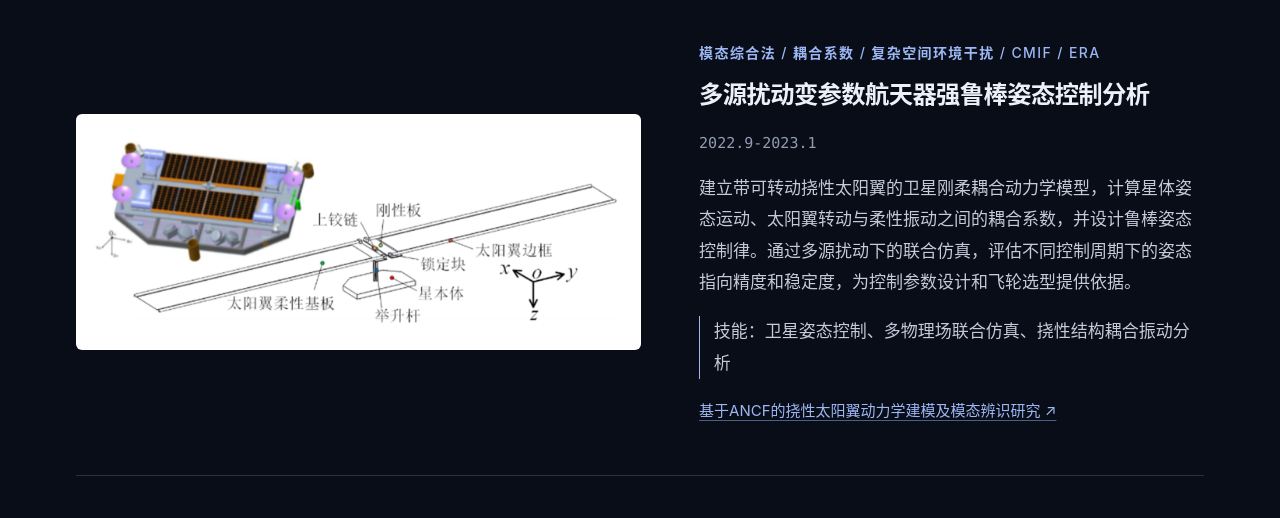
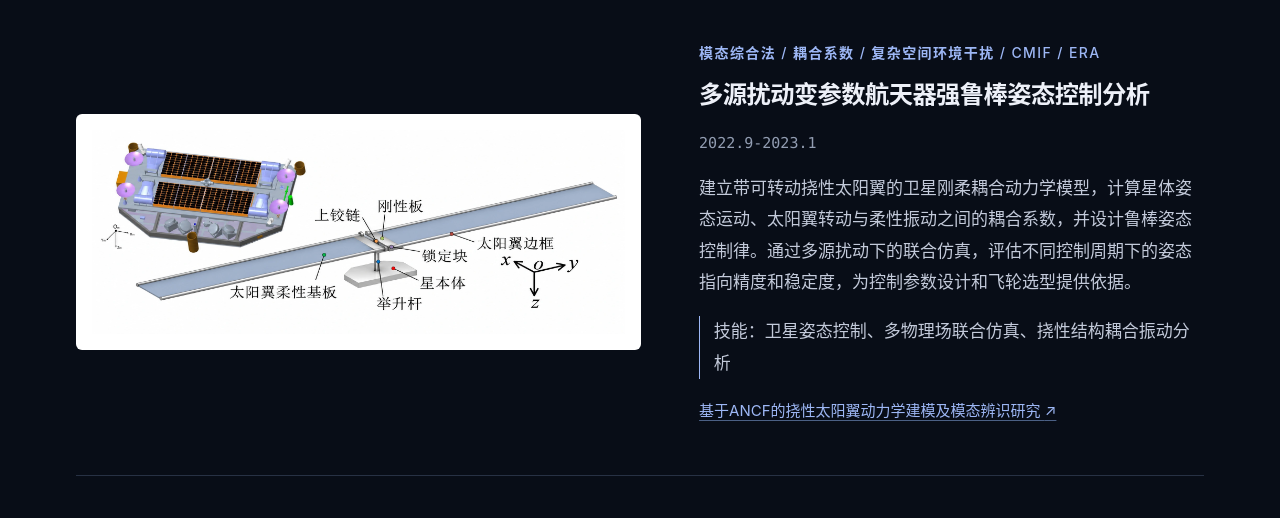
Before and after one commit to StarTruss/startruss.github.io, a plain HTML site: page index.html in a window 1280 px wide. Shown: the part 2020-2538 px from the top of the page. Drawn offline with Linux system fonts and the light colour scheme.

Commit message:
Use approved solid render for the attitude control project

```diff
--- a/index.html
+++ b/index.html
@@ -93,7 +93,7 @@
         </article>
         <article class="project-card project-card-featured project-feature-layout" aria-labelledby="attitude-title">
           <div class="project-image attitude-composite">
-            <img src="attitude-layout.png" width="1370" height="522" alt="上方为卫星平台三维模型，下方为星本体、铰链与挠性太阳翼连接的组合示意图" loading="lazy">
+            <img src="attitude-solid-render.webp" width="2032" height="774" alt="卫星平台与挠性太阳翼实体渲染，标注了星本体、铰链、举升杆和太阳翼部件" loading="lazy">
           </div>
           <div class="project-card-copy">
             <p class="eyebrow">模态综合法 / 耦合系数 / 复杂空间环境干扰 / CMIF / ERA</p>
```
Also changed, not shown: attitude-solid-render.webp (added).
